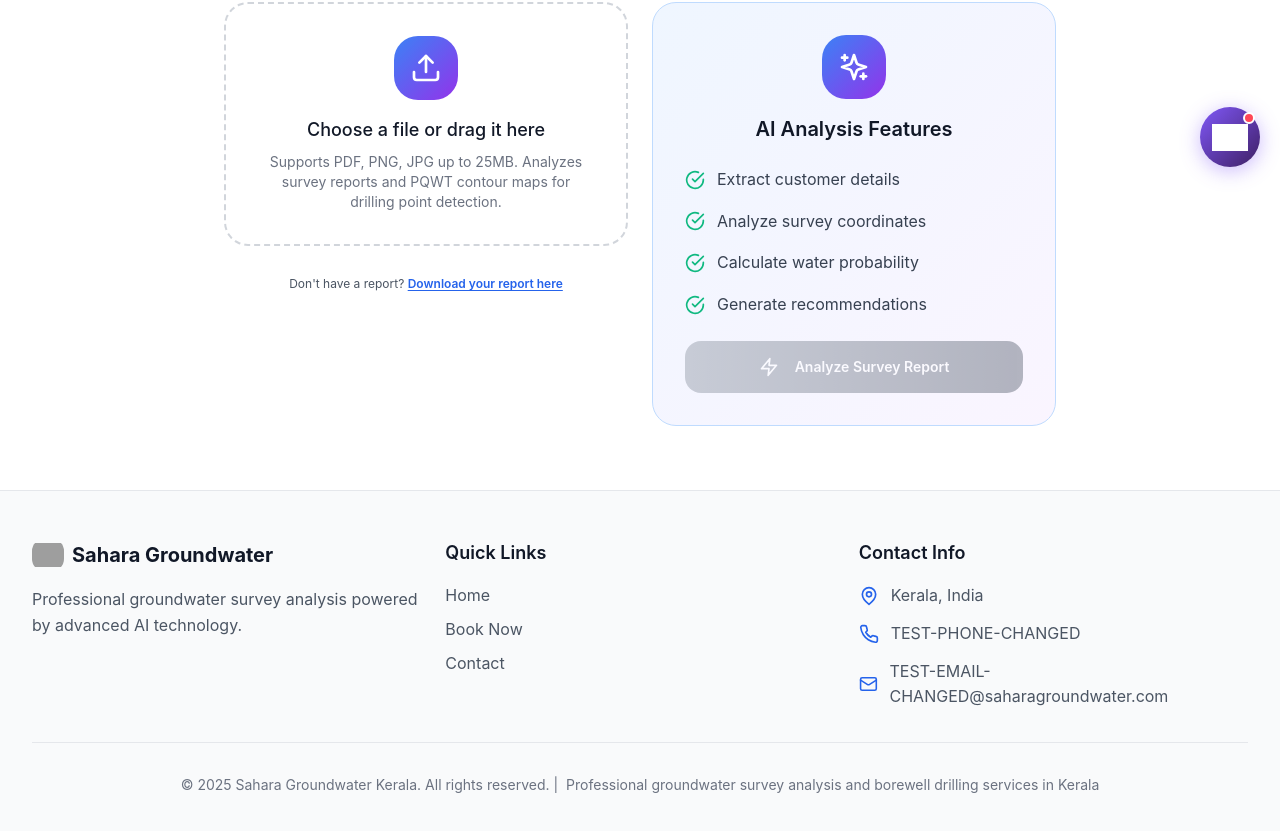
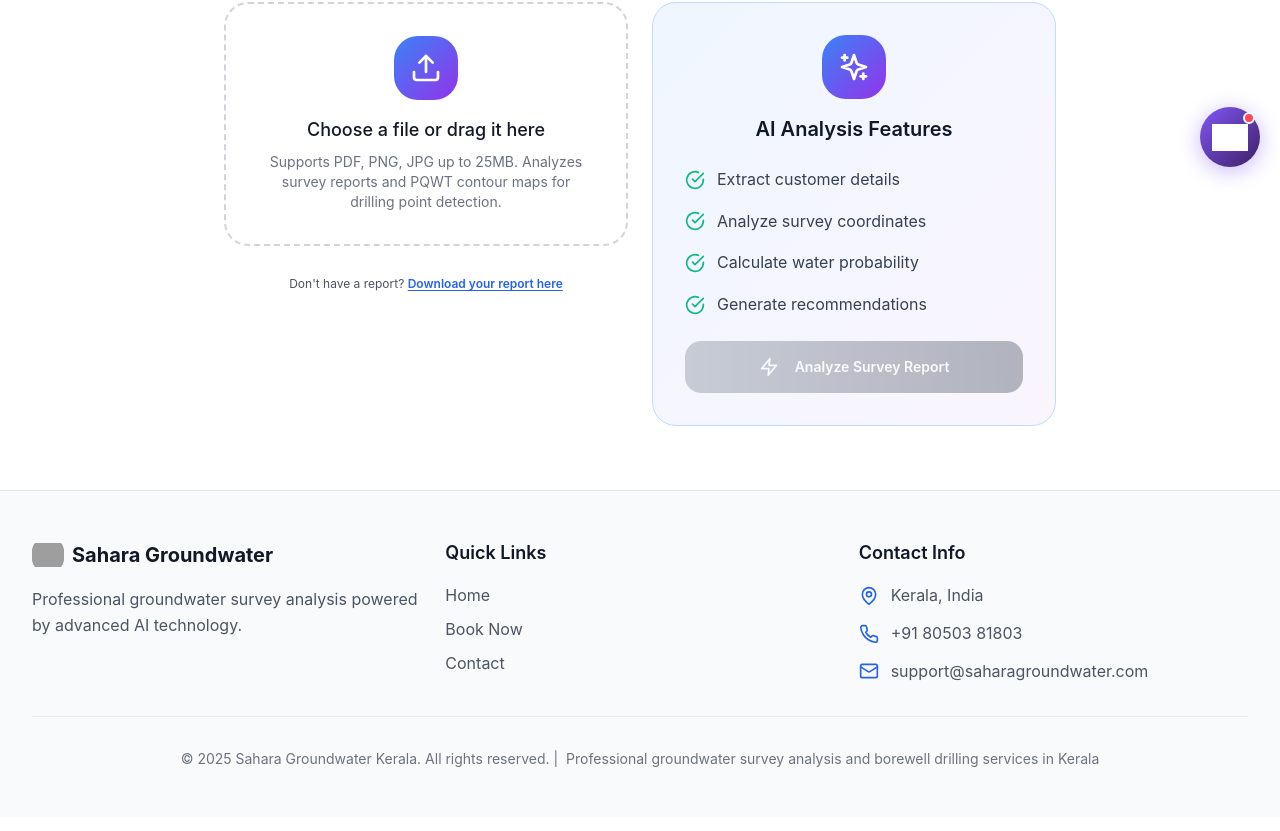
Before and after one commit to jaisonkerala1/sahara-groundwater, a React (Create React App) app in the folder client/: page / in a window 1280 px wide. Shown: the part 613-1444 px from the top of the page. Built offline with nearby package versions, Linux system fonts and the light colour scheme; grey boxes are pictures that could not be loaded; the HTML template or start-up script is replaced by a standard one.

Commit message:
Revert test changes - restore correct contact info

```diff
--- a/client/public/sw.js
+++ b/client/public/sw.js
@@ -1,5 +1,5 @@
 // Service Worker for Sahara Groundwater App
-const CACHE_NAME = 'sahara-groundwater-TEST-CLEAR';
+const CACHE_NAME = 'sahara-groundwater-v6';
 const urlsToCache = [
   '/',
   '/static/js/bundle.js',
--- a/client/src/App.js
+++ b/client/src/App.js
@@ -2525,11 +2525,11 @@ function App() {
                 </div>
                 <div className="flex items-center space-x-3">
                   <Phone className="w-5 h-5 text-blue-600" />
-                  <a href="tel:+918050381803" className="text-gray-600 dark:text-gray-300 hover:text-blue-600">TEST-PHONE-CHANGED</a>
+                  <a href="tel:+918050381803" className="text-gray-600 dark:text-gray-300 hover:text-blue-600">+91 80503 81803</a>
                 </div>
                 <div className="flex items-center space-x-3">
                   <Mail className="w-5 h-5 text-blue-600" />
-                  <span className="text-gray-600 dark:text-gray-300">TEST-EMAIL-CHANGED@saharagroundwater.com</span>
+                  <span className="text-gray-600 dark:text-gray-300">support@saharagroundwater.com</span>
                 </div>
               </div>
             </div>
```
